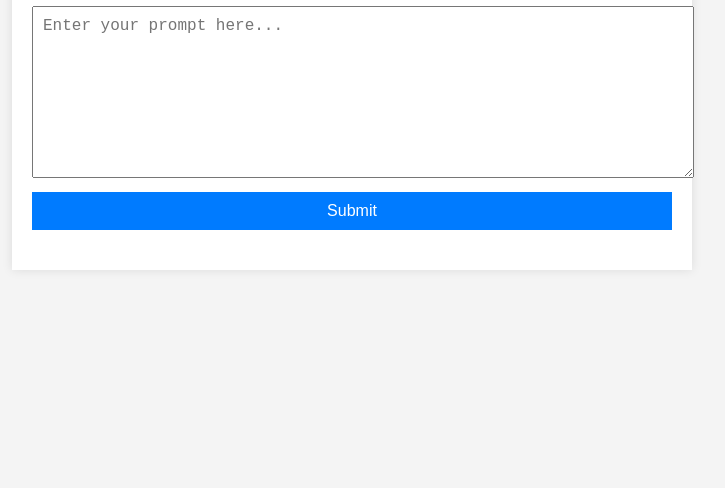
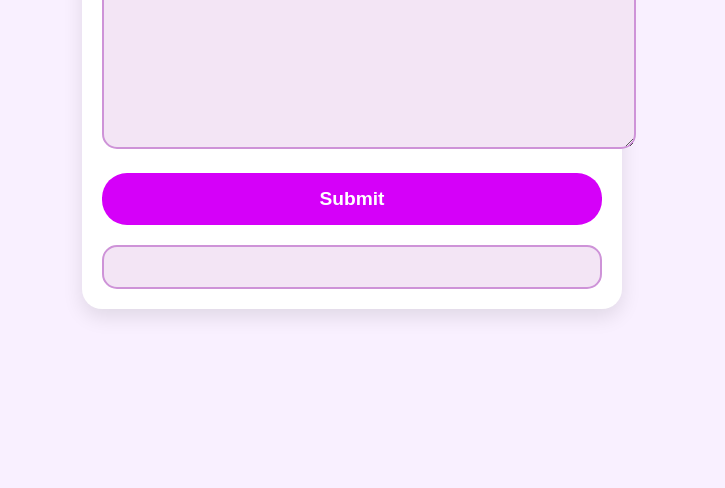
Before and after one commit to brcelso/openai, a website: page public/index.html in a window 1280 px wide. Shown: the part 312-800 px from the top of the page, without its empty margins (288-1013 px from the left). Drawn offline with Linux system fonts and the light colour scheme.

Commit message:
Atualizar o style.css

```diff
--- a/public/style.css
+++ b/public/style.css
@@ -1,49 +1,83 @@
+/* General Styles */
 body {
-    font-family: Arial, sans-serif;
+    font-family: 'Poppins', sans-serif; /* Use a modern font */
+    background-color: #f9f0ff; /* Light purple background */
     margin: 0;
     padding: 0;
     display: flex;
     justify-content: center;
     align-items: center;
     height: 100vh;
-    background-color: #f4f4f4;
+    color: #4a0072; /* Deep purple text */
 }
 
+/* Container Styling */
 .container {
     width: 50%;
     padding: 20px;
-    background-color: white;
-    box-shadow: 0 0 10px rgba(0, 0, 0, 0.1);
+    background-color: white; /* White background for container */
+    box-shadow: 0 8px 20px rgba(0, 0, 0, 0.1); /* Soft shadow */
+    border-radius: 20px; /* Rounded corners */
+    text-align: center; /* Center text in the container */
+    max-width: 500px; /* Restrict maximum width */
 }
 
+/* Title Styling */
 h1 {
-    text-align: center;
+    margin-bottom: 20px;
+    color: #ab47bc; /* Light purple title */
+    font-size: 2rem;
+    font-weight: 700;
 }
 
+/* Textarea Styling */
 textarea {
     width: 100%;
     height: 150px;
-    margin-bottom: 10px;
-    padding: 10px;
-    font-size: 16px;
+    margin-bottom: 20px;
+    padding: 15px;
+    border-radius: 15px; /* Rounded edges */
+    border: 2px solid #ce93d8; /* Light purple border */
+    background-color: #f3e5f5; /* Light purple background */
+    font-size: 1rem;
+    color: #4a0072; /* Deep purple text */
+    outline: none; /* Remove outline when focused */
+    transition: border-color 0.3s ease; /* Smooth border transition */
 }
 
+/* Change border on focus */
+textarea:focus {
+    border-color: #ab47bc; /* Darker purple on focus */
+}
+
+/* Button Styling */
 button {
     width: 100%;
-    padding: 10px;
-    background-color: #007BFF;
-    color: white;
+    padding: 15px;
+    background-color: #d500f9; /* Bright pink button */
+    color: white; /* White text */
     border: none;
+    border-radius: 25px; /* Fully rounded button */
+    font-size: 1.2rem;
+    font-weight: bold;
     cursor: pointer;
-    font-size: 16px;
+    transition: background-color 0.3s ease, transform 0.2s ease; /* Smooth color and hover transition */
 }
 
+/* Hover effect for button */
 button:hover {
-    background-color: #0056b3;
+    background-color: #aa00ff; /* Darker purple on hover */
+    transform: translateY(-2px); /* Slight lift on hover */
 }
 
+/* Response box styling */
 #response {
     margin-top: 20px;
-    font-size: 16px;
-    color: #333;
+    padding: 20px;
+    background-color: #f3e5f5; /* Light purple background */
+    border: 2px solid #ce93d8; /* Light purple border */
+    border-radius: 15px; /* Rounded corners */
+    color: #4a0072; /* Deep purple text */
+    font-size: 1rem;
+    word-wrap: break-word; /* Wrap long words to fit in the box */
 }
```
